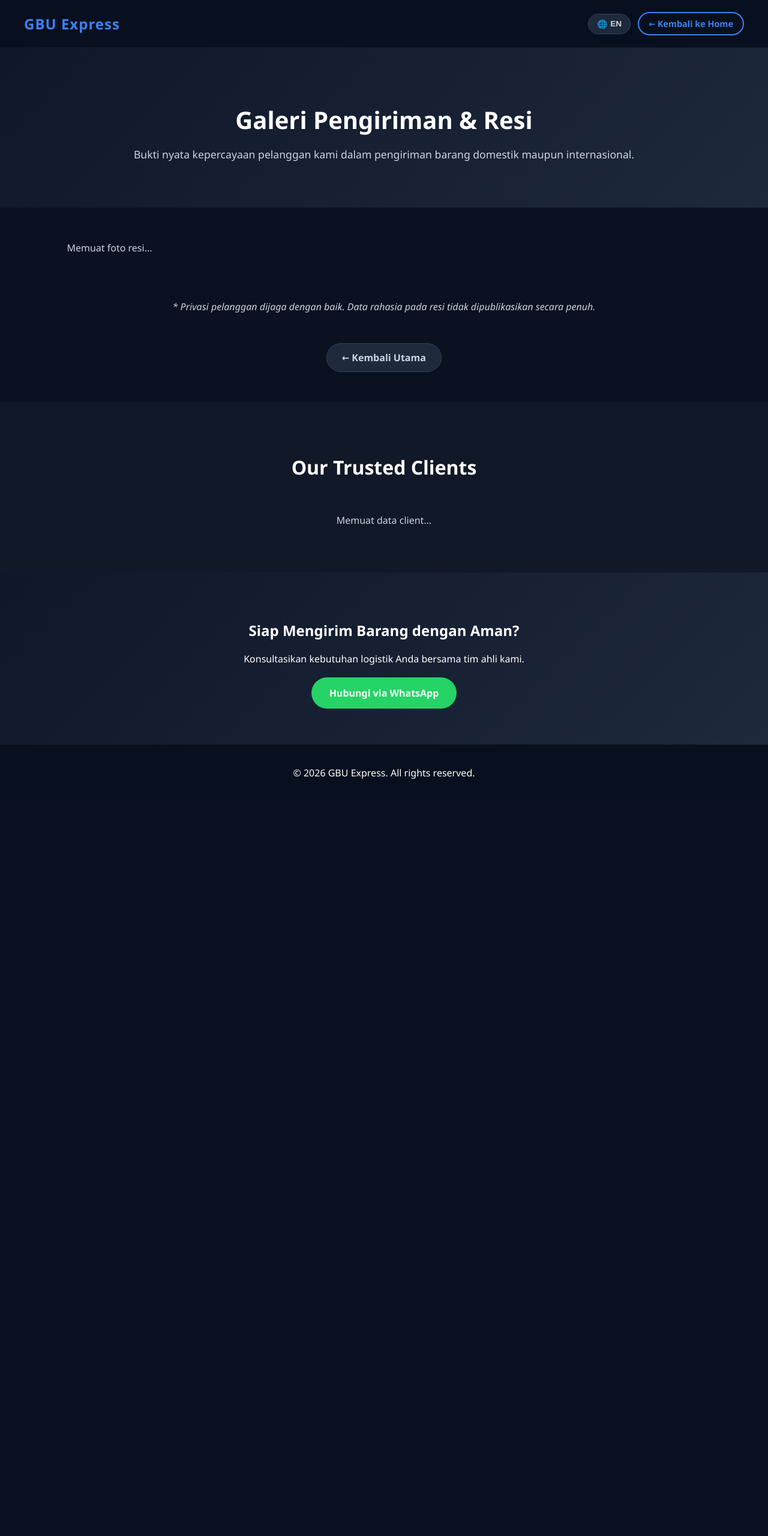
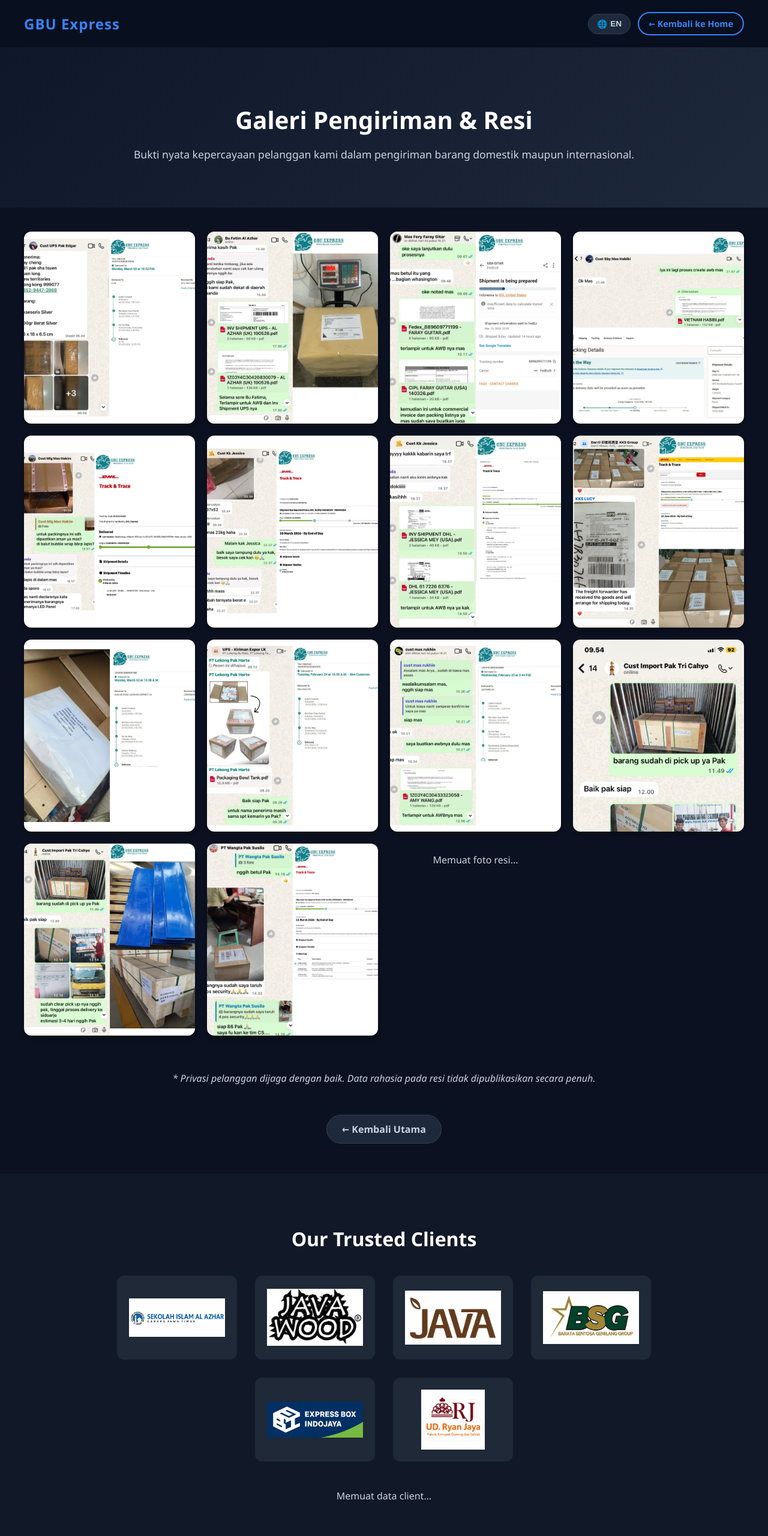
Before and after one commit to belajarexportimport-sudo/gbuexpress, a website: page gallery.html in a window 1280 px wide. Shown: the top 2560 px of the page at 60% size. Before the commit the page ends 1335 px from the top, so only its background shows below. Drawn offline with Linux system fonts and the light colour scheme.

Commit message:
Add files via upload

```diff
--- a/gallery.html
+++ b/gallery.html
@@ -25,7 +25,6 @@
     color: #3b82f6;
     letter-spacing: 1px;
 }
-/* Wadah Tombol di Kanan Header */
 .header-nav {
     display: flex;
     align-items: center;
@@ -50,7 +49,6 @@
     color: #fff;
     transform: translateY(-1px);
 }
-/* Gaya Tombol Toggle Bahasa */
 .lang-toggle {
     background: #1e293b;
     border: 1px solid #334155;
@@ -251,7 +249,6 @@
     <header>
         <h2>GBU Express</h2>
         <div class="header-nav">
-            <!-- Tombol Toggle Bahasa (ID / EN) -->
             <button class="lang-toggle" onclick="toggleLanguage()">
                 🌐 <span id="lang-label">EN</span>
             </button>
@@ -267,7 +264,48 @@
 
 <div class="gallery-container">
     <div class="masonry" id="resi-container">
-        <!-- Container untuk galeri resi dari Sanity -->
+        <div class="masonry-item">
+            <img src="foto resi dan pengiriman/edgar.webp" alt="Resi Edgar" onclick="openLightbox(this.src)">
+        </div>
+        <div class="masonry-item">
+            <img src="foto resi dan pengiriman/fatim.webp" alt="Resi Fatim" onclick="openLightbox(this.src)">
+        </div>
+        <div class="masonry-item">
+            <img src="foto resi dan pengiriman/fery.webp" alt="Resi Fery" onclick="openLightbox(this.src)">
+        </div>
+        <div class="masonry-item">
+            <img src="foto resi dan pengiriman/habibi.webp" alt="Resi Habibi" onclick="openLightbox(this.src)">
+        </div>
+        <div class="masonry-item">
+            <img src="foto resi dan pengiriman/hakim.webp" alt="Resi Hakim" onclick="openLightbox(this.src)">
+        </div>
+        <div class="masonry-item">
+            <img src="foto resi dan pengiriman/jessica.webp" alt="Resi Jessica" onclick="openLightbox(this.src)">
+        </div>
+        <div class="masonry-item">
+            <img src="foto resi dan pengiriman/jessica2.webp" alt="Resi Jessica2" onclick="openLightbox(this.src)">
+        </div>
+        <div class="masonry-item">
+            <img src="foto resi dan pengiriman/kks.webp" alt="Resi kks" onclick="openLightbox(this.src)">
+        </div>
+        <div class="masonry-item">
+            <img src="foto resi dan pengiriman/Laoshan.webp" alt="Resi Laoshan" onclick="openLightbox(this.src)">
+        </div>
+        <div class="masonry-item">
+            <img src="foto resi dan pengiriman/Lekong.webp" alt="Resi Lekong" onclick="openLightbox(this.src)">
+        </div>
+        <div class="masonry-item">
+            <img src="foto resi dan pengiriman/Rukhin.webp" alt="Resi Rukhin" onclick="openLightbox(this.src)">
+        </div>
+        <div class="masonry-item">
+            <img src="foto resi dan pengiriman/tricahyo.webp" alt="Resi Tricahyo" onclick="openLightbox(this.src)">
+        </div>
+        <div class="masonry-item">
+            <img src="foto resi dan pengiriman/tricahyo2.webp" alt="Resi Tricahyo2" onclick="openLightbox(this.src)">
+        </div>
+        <div class="masonry-item">
+            <img src="foto resi dan pengiriman/wangta.webp" alt="Resi Wangta" onclick="openLightbox(this.src)">
+        </div>
         <p id="resi-loading" style="text-align: center; width: 100%; color: #cbd5e1;">Memuat foto resi...</p>
     </div>
 </div>
@@ -283,7 +321,25 @@
 <section class="clients">
     <h2>Our Trusted Clients</h2>
     <div class="client-grid" id="client-container">
-        <!-- Container untuk galeri client dari Sanity -->
+        <div class="client-item">
+            <img src="client/Al Azhar.webp" alt="Client Logo">
+        </div>
+        <div class="client-item">
+            <img src="client/java wood.webp" alt="Client Logo">
+        </div>
+        <div class="client-item">
+            <img src="client/Java.webp" alt="Client Logo">
+        </div>
+        <div class="client-item">
+            <img src="client/PT barata sentosa.webp" alt="Client Logo">
+        </div>
+        <div class="client-item">
+            <img src="client/PT Express Box.webp" alt="Client Logo">
+        </div>
+        <div class="client-item">
+            <img src="client/UD Ryan Jaya.webp" alt="Client Logo">
+        </div>
+
         <p id="client-loading" style="text-align: center; width: 100%; color: #cbd5e1;">Memuat data client...</p>
     </div>
 </section>
@@ -304,32 +360,25 @@
 </div>
 
 <script>
-    // Sistem Terjemahan Otomatis
     let currentLang = localStorage.getItem('gbu_lang') || 'id';
 
     function updateDOMText() {
         const translatableElements = document.querySelectorAll('[data-id][data-en]');
-
         translatableElements.forEach(el => {
             el.textContent = el.getAttribute(`data-${currentLang}`);
         });
-
-        // Update tulisan di tombol toggle bahasa
         document.getElementById('lang-label').textContent = currentLang === 'id' ? 'EN' : 'ID';
-        // Update tag HTML lang untuk kepentingan SEO
         document.documentElement.lang = currentLang;
     }
 
     function toggleLanguage() {
         currentLang = currentLang === 'id' ? 'en' : 'id';
-        localStorage.setItem('gbu_lang', currentLang); // Simpan pilihan user agar tidak reset saat pindah page
+        localStorage.setItem('gbu_lang', currentLang);
         updateDOMText();
     }
 
-    // Jalankan terjemahan saat halaman selesai dimuat pertama kali
     document.addEventListener("DOMContentLoaded", updateDOMText);
 
-    // Fungsi Lightbox Bawaan
     function openLightbox(src){
         const lightbox = document.getElementById('lightbox');
         document.getElementById('lightbox-img').src = src;
@@ -376,8 +425,6 @@
                         resiContainer.appendChild(div);
                     }
                 });
-            } else {
-                resiContainer.innerHTML = '<p style="text-align: center; width: 100%; color: #cbd5e1;">Belum ada foto resi.</p>';
             }
 
             // Fetch Client Data
@@ -397,14 +444,14 @@
                         clientContainer.appendChild(div);
                     }
                 });
-            } else {
-                clientContainer.innerHTML = '<p style="text-align: center; width: 100%; color: #cbd5e1;">Belum ada data client.</p>';
             }
 
         } catch (error) {
             console.error('Error fetching gallery data from Sanity:', error);
-            document.getElementById('resi-container').innerHTML = '<p style="text-align: center; width: 100%; color: #ef4444;">Gagal memuat galeri resi.</p>';
-            document.getElementById('client-container').innerHTML = '<p style="text-align: center; width: 100%; color: #ef4444;">Gagal memuat galeri client.</p>';
+            const resiLoading = document.getElementById('resi-loading');
+            const clientLoading = document.getElementById('client-loading');
+            if (resiLoading) resiLoading.remove();
+            if (clientLoading) clientLoading.remove();
         }
     }
 
```
